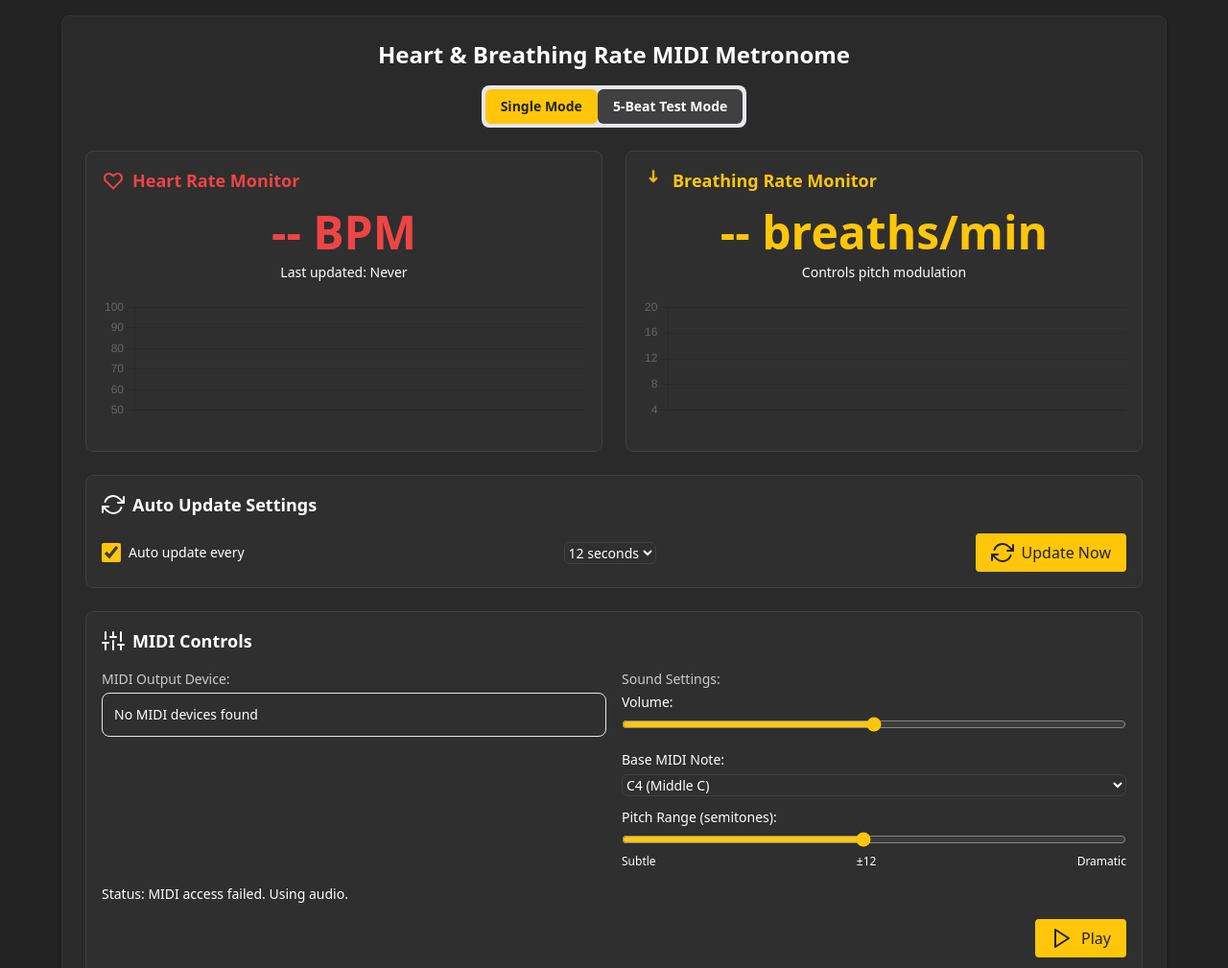
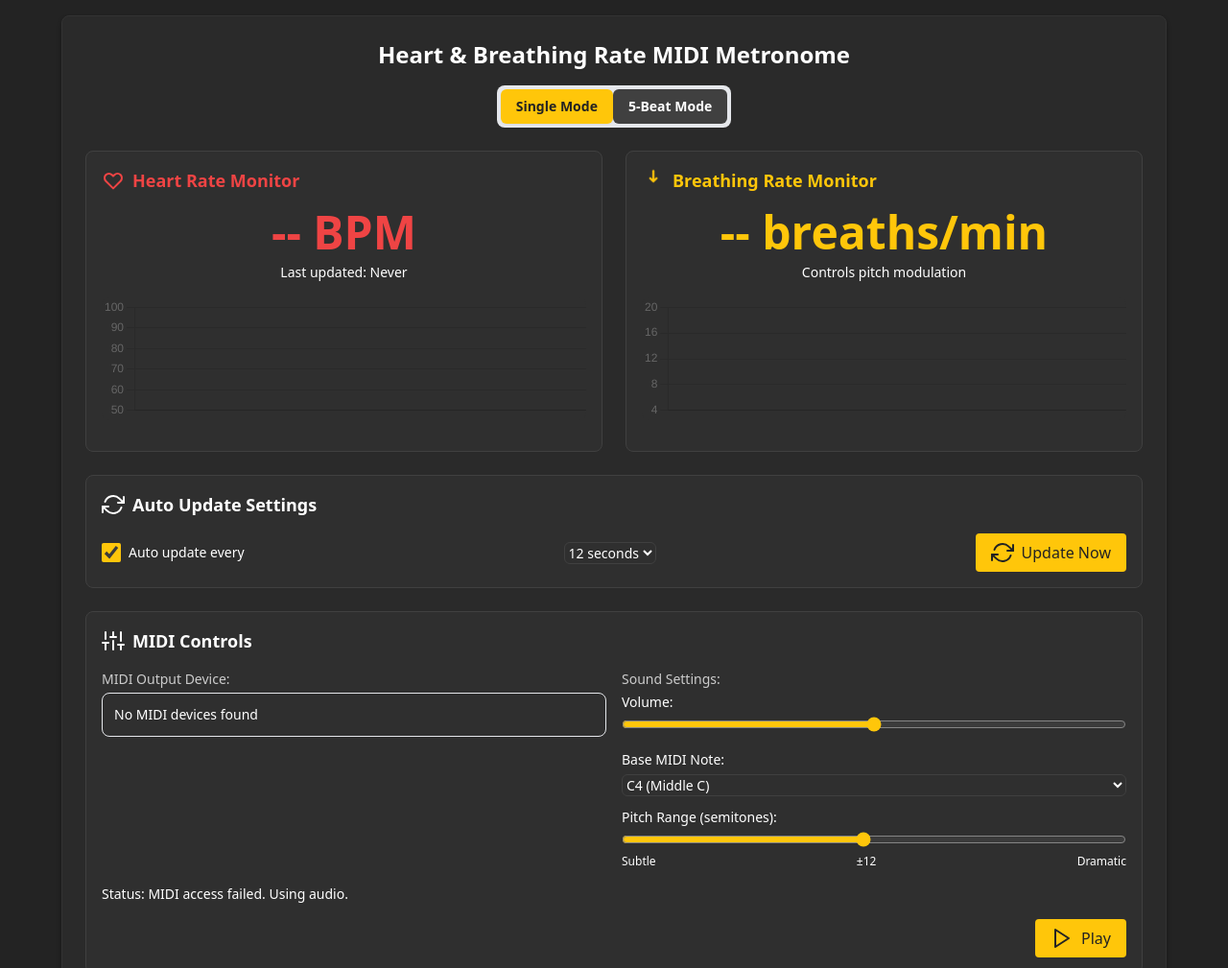
Before and after one commit to thawney/Heartrate-Metronome, a plain HTML site: page index.html in a window 1280 px wide. Shown: the top 1009 px of the page at 96% size. Drawn offline with nearby package versions, Linux system fonts and the light colour scheme; no server answers.

Commit message:
got rid of the test lable for 5 beat mode

```diff
--- a/index.html
+++ b/index.html
@@ -23,7 +23,7 @@
                                 Single Mode
                             </button>
                             <button id="five-beat-mode-btn" class="px-4 py-2 rounded-md text-sm font-medium text-white">
-                                5-Beat Test Mode
+                                5-Beat Mode
                             </button>
                         </div>
                     </div>
@@ -461,7 +461,7 @@
                 </div>
                 <div id="five-beat-instructions" class="hidden">
                     <ol class="list-decimal ml-6 space-y-2">
-                        <li><strong>5-Beat Test Mode:</strong> Creates 5 independent MIDI channels with different rhythms</li>
+                        <li><strong>5-Beat Mode:</strong> Creates 5 independent MIDI channels with different rhythms</li>
                         <li><strong>Live API Data Mode:</strong> All 5 channels use their respective live API feeds (Channel 01-05)</li>
                         <li><strong>Mixed Mode:</strong> Channel 1 uses live API data, Channels 2-5 use pre-recorded loops</li>
                         <li><strong>Each Channel:</strong> Has its own heart rate (tempo) and breathing rate (pitch modulation)</li>
```
